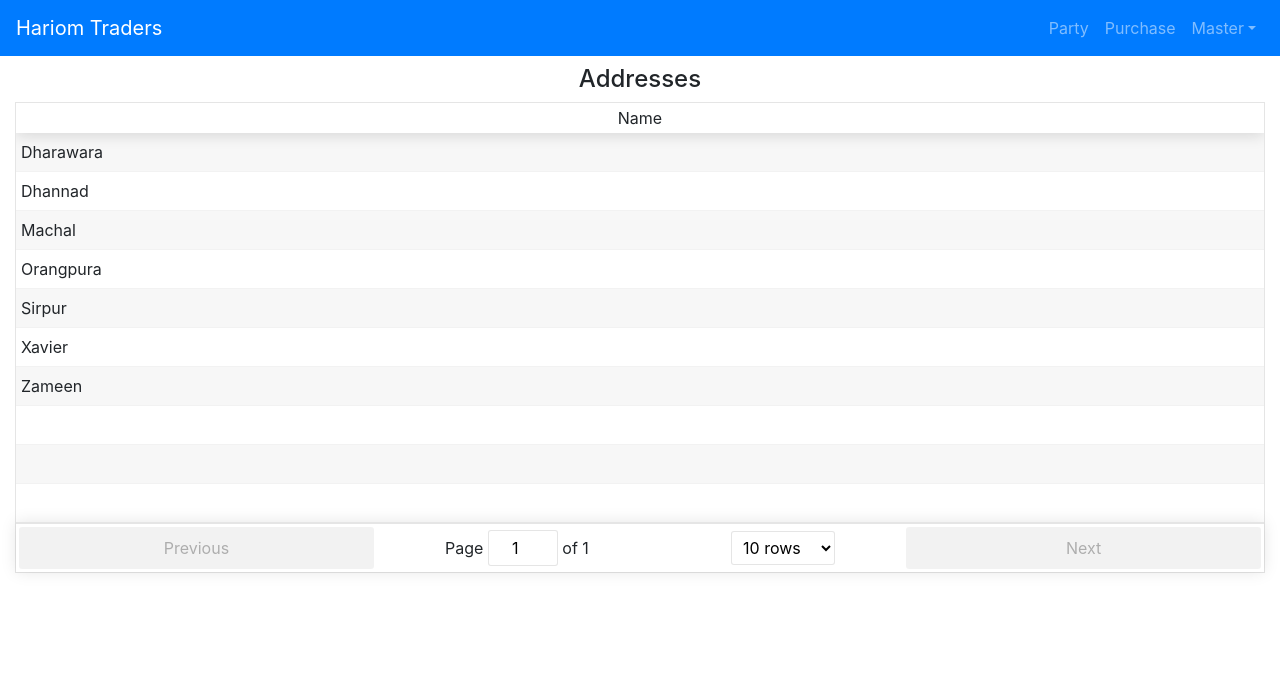
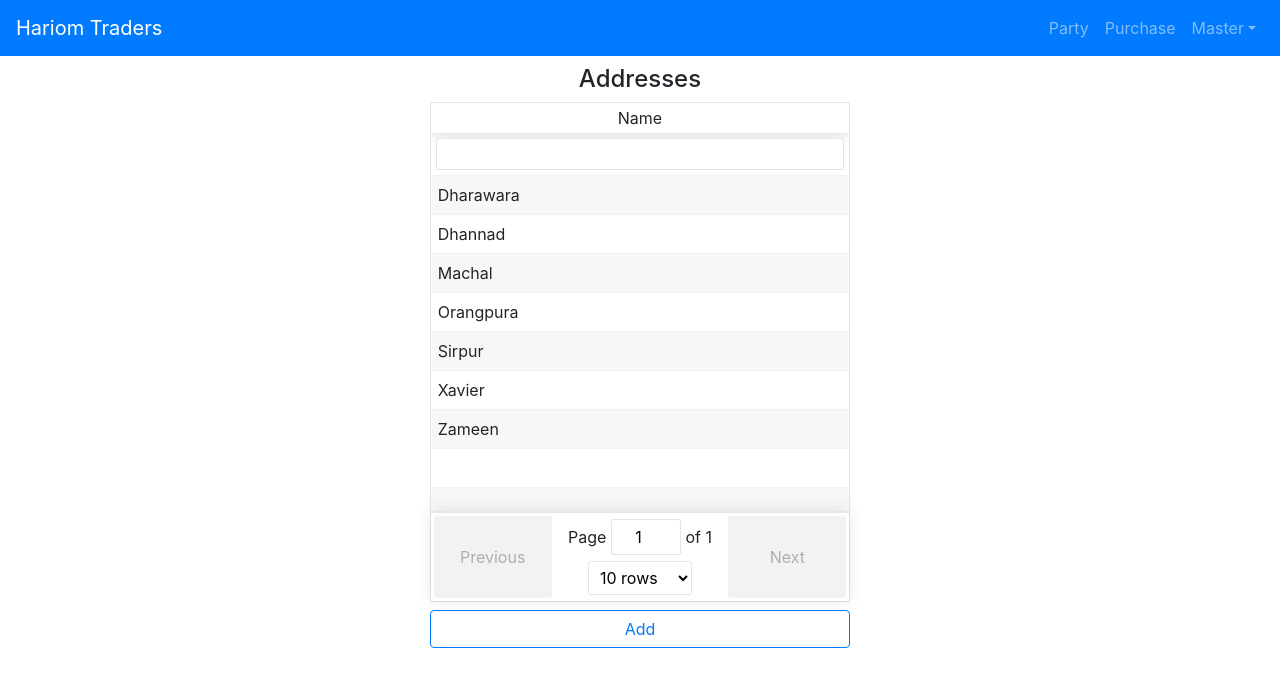
Before and after one commit to narayanchoudhary/traders, a React (Create React App) app: page /masters/addresses in a window 1280 px wide. Shown: the top 686 px of the page. Built offline with nearby package versions, Linux system fonts and the light colour scheme.

Commit message:
Added filter and add button

```diff
--- a/src/components/Addresses.js
+++ b/src/components/Addresses.js
@@ -1,32 +1,71 @@
 import React, { Component } from 'react';
 import ReactTable from "react-table";
-import { Container } from "reactstrap";
+import { Container, Button } from "reactstrap";
 import PageHeading from './PageHeading';
+import classes from '../css/Addresses.module.css';
 
 class Addresses extends Component {
+    state = {
+        data: [
+            { name: "Dharawara" },
+            { name: "Dhannad" },
+            { name: "Machal" },
+            { name: "Orangpura" },
+            { name: "Sirpur" },
+            { name: "Xavier" },
+            { name: "Zameen" },
+        ]
+    }
+
+    renderEditable = (cellInfo) => {
+        return (
+            <div
+
+                className={classes.renderEditable}
+                contentEditable
+                suppressContentEditableWarning
+                onBlur={e => {
+                    const data = [...this.state.data];
+                    data[cellInfo.index][cellInfo.column.id] = e.target.innerHTML;
+                    this.setState({ data });
+                }}
+                dangerouslySetInnerHTML={{
+                    __html: this.state.data[cellInfo.index][cellInfo.column.id]
+                }}
+            />
+        );
+    }
+
     render() {
         return (
             <Container fluid>
                 <PageHeading>Addresses</PageHeading>
+                <div className="d-flex justify-content-center align-items-center">
+                    <div>
                         <ReactTable
-                    data={[
-                        {name: "Dharawara"},
-                        {name: "Dhannad"},
-                        {name: "Machal"},
-                        {name: "Orangpura"},
-                        {name: "Sirpur"},
-                        {name: "Xavier"},
-                        {name: "Zameen"},
-                    ]}
+                            data={this.state.data}
                             columns={[
                                 {
                                     Header: "Name",
                                     accessor: "name",
+                                    Cell: this.renderEditable,
+                                    filterable: true,
+                                    filterMethod: (filter, row) => {
+                                        let cell = row[filter.id].toLowerCase();
+                                        let filterValue = filter.value.toLowerCase();
+                                        return cell.startsWith(filterValue) || cell.endsWith(filterValue);
+                                    }
                                 },
                             ]}
+                            style={{
+                                height: "500px" // This will force the table body to overflow and scroll, since there is not enough room
+                            }}
                             defaultPageSize={10}
                             className="-striped -highlight"
                         />
+                        <Button outline className="mt-2" block color="primary" >Add</Button>
+                    </div>
+                </div>
             </Container>
         );
     }
--- /dev/null
+++ b/src/css/Addresses.module.css
@@ -0,0 +1,9 @@
+.renderEditable {
+    padding-left: 2px;
+}
+
+.renderEditable:focus {
+    outline: none;
+    box-shadow: 0px 0px 3px 0px rgba(0,0,0,0.75);
+    border-radius: 3px;
+}
```
Lines whose indentation alone changed are shown as unchanged.
